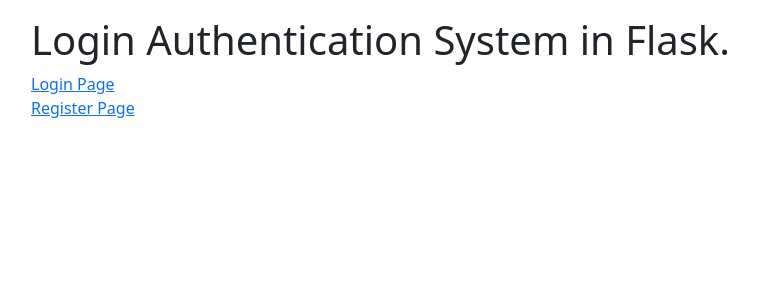
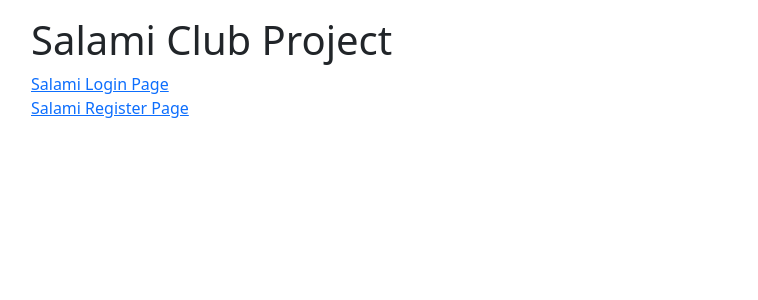
Before and after one commit to esbezborodov/app, a Flask app: page / in a window 1280 px wide. Shown: the top 300 px of the page, without its empty margins (51-809 px from the left). Run offline with Flask 2, Linux system fonts and the light colour scheme.

Commit message:
Update home.html

```diff
--- a/templates/home.html
+++ b/templates/home.html
@@ -1,7 +1,7 @@
 {% extends "base.html" %}
 {% block title %}Home Page{% endblock %}
 {% block content %}
-    <h1>Login Authentication System in Flask.</h1>
-    <a href="{{ url_for('auth.login') }}">Login Page</a><br>
-    <a href="{{ url_for('auth.register') }}">Register Page</a><br>
+    <h1>Salami Club Project</h1>
+    <a href="{{ url_for('auth.login') }}">Salami Login Page</a><br>
+    <a href="{{ url_for('auth.register') }}">Salami Register Page</a><br>
 {% endblock %}
```
